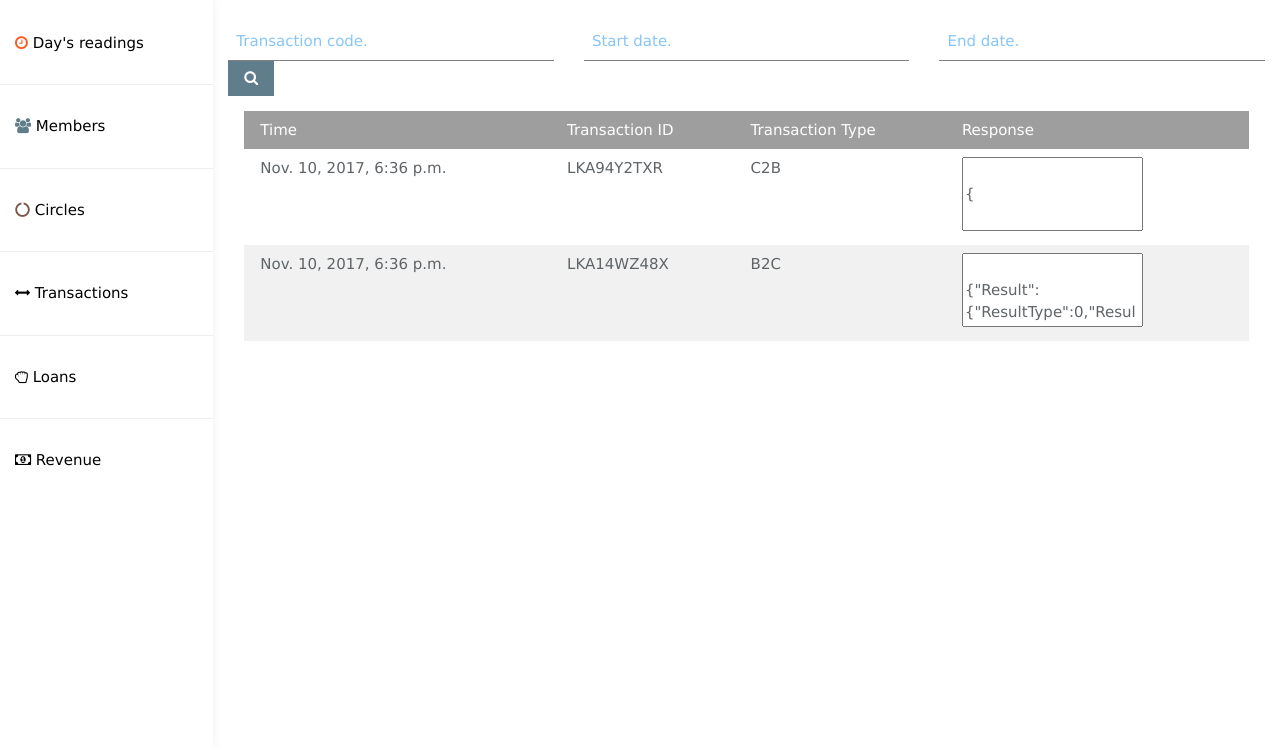
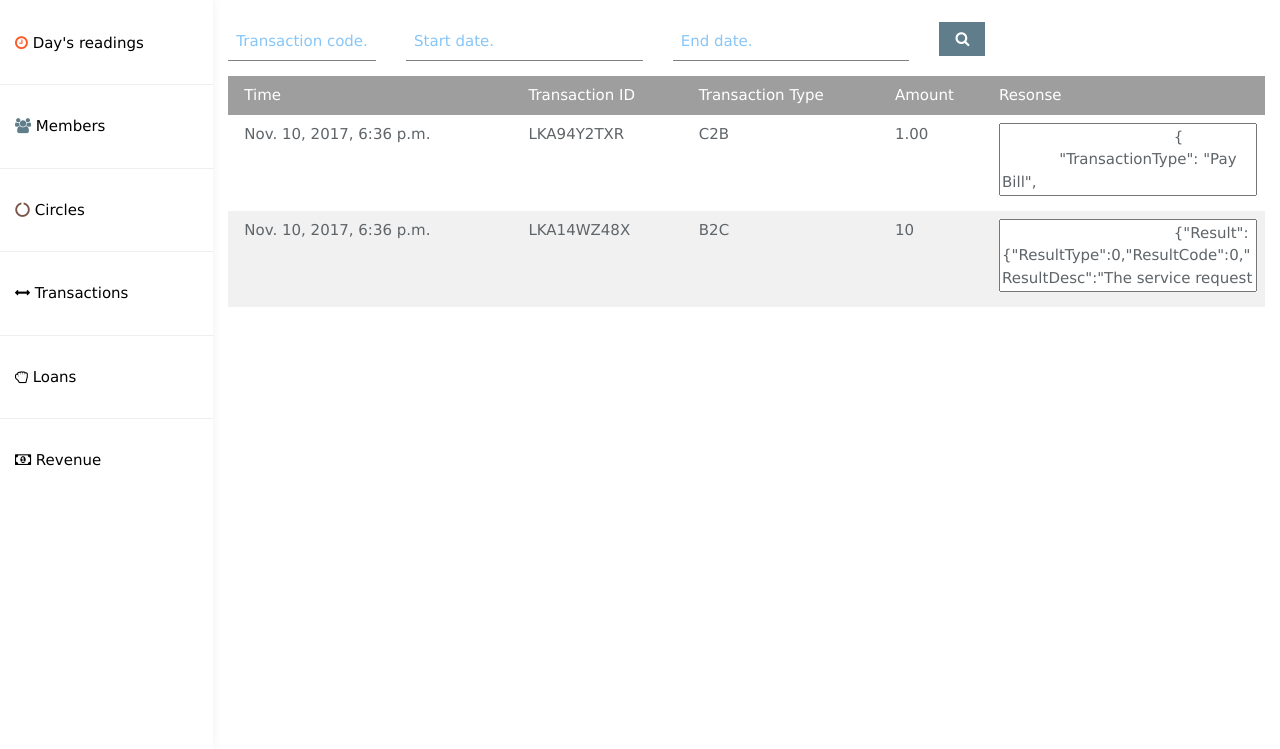
Before and after one commit to sammynjihia/OpenCircles, a Django app: page /app_admin/mpesa_transactions in a window 1280 px wide. Shown: the part 51-800 px from the top of the page. Run offline with Django 3.2, Linux system fonts and the light colour scheme; a user stored in the database is signed in; data comes from the database, SQL or seed files in the repository; both versions use the stored data as it was after the commit; parts of the project's set-up code (start-up, migrations or seed data) failed here and were passed over; some libraries are stand-ins or nearby versions.

Commit message:
Search for M-PESA transactions

```diff
--- a/app_admin/templates/app_admin/base_dashboard.html
+++ b/app_admin/templates/app_admin/base_dashboard.html
@@ -106,13 +106,13 @@
           </a>
         </li>
         <li>
-          <a class="w3-text-black">
-              <i class="fa fa-line-chart"></i>&nbsp;&nbsp;Analytics
+          <a class="w3-text-black" href="{% url 'app_admin:mpesa_transactions' %}">
+              <i class="fa fa-mobile-phone"></i>&nbsp; M-PESA transactions
           </a>
         </li>
         <li>
-          <a class="w3-text-black" href="{% url 'app_admin:mpesa_transactions' %}">
-              <i class="fa fa-mobile-phone"></i>&nbsp; M-PESA Transactions
+          <a class="w3-text-black">
+              <i class="fa fa-line-chart"></i>&nbsp;&nbsp;Analytics
           </a>
         </li>
       </ul>
@@ -343,7 +343,6 @@
         </script>
     {% endblock %}
 
-
     {% block other_js %}
 
     {% endblock %}
--- a/app_admin/templates/app_admin/mpesa_transactions.html
+++ b/app_admin/templates/app_admin/mpesa_transactions.html
@@ -1,5 +1,6 @@
 {% extends 'app_admin/base_dashboard.html' %}
 {% load static %}
+{% load humanize %}
 {% block current_page %}
     <i class="fa fa-arrows-h"></i> M-PESA Transactions
 {% endblock %}
@@ -9,21 +10,21 @@
         <form class="form-horizontal" method="post" action="{% url 'app_admin:search_for_mpesa_transaction' %}">
           {% csrf_token %}
           <div class="form-group">
-            <div class="col-lg-4 col-md-4 col-sm-4">
+            <div class="col-lg-2 col-md-2 col-sm-2">
               <input type="text"
                 class="w3-input w3-text-blue pull-right"
                 id="transaction code"
                 name="transaction_code"
                 placeholder="Transaction code.">
             </div>
-            <div class="col-lg-4 col-md-4 col-sm-4">
+            <div class="col-lg-3 col-md-3 col-sm-3">
               <input type="text"
                 class="w3-input w3-text-blue pull-right datepicker-required"
                 id="start-date-val"
                 name="start_date_val"
                 placeholder="Start date.">
             </div>
-            <div class="col-lg-4 col-md-4 col-sm-4">
+            <div class="col-lg-3 col-md-3 col-sm-3">
               <input type="text"
                 class="w3-input w3-text-blue pull-right datepicker-required"
                 id="end-date-val"
@@ -37,26 +38,26 @@
             </div>
           </div>
         </form>
-        <div class="w3-container">
+        <div>
             <table class="w3-table w3-striped">
                 <thead class="w3-grey w3-text-white">
                     <tr>
                         <td>Time</td>
                         <td>Transaction ID</td>
                         <td>Transaction Type</td>
-                        <td>Response</td>
+                        <td>Amount</td>
+                        <td>Resonse</td>
                     </tr>
                 </thead>
                 <tbody id="transactions-table">
                     {% for obj in transactions %}
                         <tr>
-                            <td>{{ obj.transaction_time }}</td>
-                            <td>{{ obj.TransactioID }}</td>
-                            <td>{{ obj.TransactionType }}</td>
+                            <td>{{ obj.time }}</td>
+                            <td>{{ obj.transaction_code }}</td>
+                            <td>{{ obj.type }}</td>
+                            <td>{{ obj.amount|intcomma }}</td>
                             <td>
-                                <textarea rows="3">
-                                    {{ obj.Response }}
-                                </textarea>
+                                <textarea rows="3" style="width: 100%">{{ obj.response }}</textarea>
                             </td>
                      </tr>
                     {% endfor %}
--- a/app_admin/transactions_utils.py
+++ b/app_admin/transactions_utils.py
@@ -1,4 +1,4 @@
-
+import datetime
 from member.models import Member
 from wallet.models import Wallet, Transactions, AdminMpesaTransaction_logs
 from django.db.models import Sum
@@ -56,3 +56,30 @@ class TransactionUtils:
     @staticmethod
     def get_mpesa_transactions_log():
         return AdminMpesaTransaction_logs.objects.all().order_by('-transaction_time')
+
+    @staticmethod
+    def search_for_mpesa_transaction(transaction_code=None, start_date=None, end_date=None):
+        if transaction_code is None and start_date is None and end_date is None:
+            return TransactionUtils.get_mpesa_transactions_log()
+
+        if transaction_code is not None and start_date is None and end_date is None:
+            return AdminMpesaTransaction_logs.objects.filter(TransactioID=transaction_code).order_by('-transaction_time')
+
+        if transaction_code is None and start_date is not None and end_date is None:
+            return AdminMpesaTransaction_logs.objects.filter(transaction_time__gte=start_date)\
+                .order_by('-transaction_time')
+
+        if transaction_code is None and start_date is None and end_date is not None:
+            return AdminMpesaTransaction_logs.objects.filter(transaction_time__lte=end_date)\
+                .order_by('-transaction_time')
+
+        if transaction_code is not None and start_date is not None and end_date is not None:
+            return AdminMpesaTransaction_logs.objects.filter(TransactioID=transaction_code,
+                                                             transaction_time__range=(datetime.datetime.combine(start_date, datetime.time.min),
+                datetime.datetime.combine(end_date, datetime.time.max))) \
+                .order_by('-transaction_time')
+
+        if transaction_code is None and start_date is not None and end_date is not None:
+            return AdminMpesaTransaction_logs.objects.filter(transaction_time__range=(datetime.datetime.combine(start_date, datetime.time.min),
+                datetime.datetime.combine(end_date, datetime.time.max))) \
+                .order_by('-transaction_time')
--- a/app_admin/views.py
+++ b/app_admin/views.py
@@ -197,15 +197,99 @@ def view_transaction_details(request, transaction_id):
 
 @login_required(login_url='app_admin:login_page')
 def mpesa_transactions(request):
+    mpesa_trx_obj = transactions_utils.TransactionUtils.get_mpesa_transactions_log()
+    mpesa_trx_list = []
+
+    for obj in mpesa_trx_obj:
+        amount = 0
+        try:
+            res_json = json.loads(obj.Response.strip())
+            if obj.TransactionType.strip() == 'C2B':
+                amount = res_json['TransAmount']
+            elif obj.TransactionType.strip() == 'B2C':
+                res_params = res_json['Result']['ResultParameters']['ResultParameter']
+                for param in res_params:
+                    if param['Key'] == 'TransactionAmount':
+                        amount = param['Value']
+                        break
+        except Exception as e:
+            print(str(e))
+            pass
+
+        mpesa_trx_list.append({
+            'transaction_code': obj.TransactioID,
+            'type': obj.TransactionType,
+            'time': obj.transaction_time,
+            'amount': amount,
+            'response': obj.Response
+        })
+
     context = {
-        'transactions': transactions_utils.TransactionUtils.get_mpesa_transactions_log()
+        'transactions': mpesa_trx_list
     }
     return render(request, 'app_admin/mpesa_transactions.html', context)
 
 
 @login_required(login_url='app_admin:login_page')
 def search_for_mpesa_transaction(request):
-    context = {}
+    if request.method == 'POST':
+        transaction_code = request.POST.get('transaction_code').strip()
+        start_date_val = request.POST.get('start_date_val').strip()
+        end_date_val = request.POST.get('end_date_val').strip()
+        if len(transaction_code) == 0:
+            transaction_code = None
+        start_date = None
+        if start_date_val is not None:
+            try:
+                start_date = datetime.datetime.strptime(start_date_val, '%Y-%m-%d')
+            except Exception as exp:
+                start_date = None
+
+        end_date = None
+        if end_date_val is not None:
+            try:
+                end_date = datetime.datetime.strptime(end_date_val, '%Y-%m-%d')
+            except Exception as exp:
+                end_date = None
+        mpesa_trx_obj = transactions_utils.TransactionUtils.search_for_mpesa_transaction(transaction_code, start_date,
+                                                                                      end_date)
+    else:
+        mpesa_trx_obj = transactions_utils.TransactionUtils.get_mpesa_transactions_log()
+
+    if mpesa_trx_obj is None:
+        return render(request, 'app_admin/mpesa_transactions.html', {})
+
+    mpesa_trx_list = []
+
+    for obj in mpesa_trx_obj:
+        amount = 0
+        try:
+            res_json = json.loads(obj.Response.strip())
+            if obj.TransactionType.strip() == 'C2B':
+                amount = res_json['TransAmount']
+            elif obj.TransactionType.strip() == 'B2C':
+                res_params = res_json['Result']['ResultParameters']['ResultParameter']
+                for param in res_params:
+                    if param['Key'] == 'TransactionAmount':
+                        amount = param['Value']
+                        break
+        except Exception as e:
+            print(str(e))
+            pass
+
+        mpesa_trx_list.append({
+            'transaction_code': obj.TransactioID,
+            'type': obj.TransactionType,
+            'time': obj.transaction_time,
+            'amount': amount,
+            'response': obj.Response
+        })
+
+
+
+    context = {
+        'transactions': mpesa_trx_list
+    }
     return render(request, 'app_admin/mpesa_transactions.html', context)
 
 
```
Also changed, not shown: db.sqlite3.
